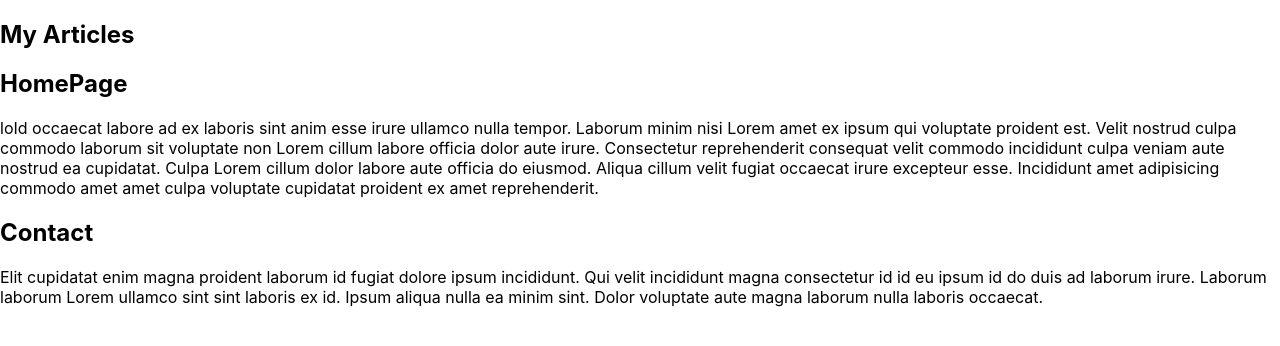
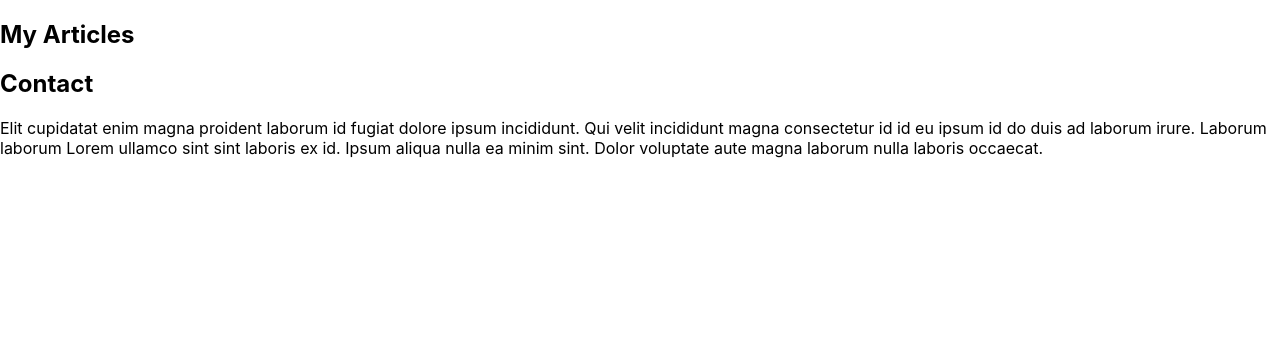
Before and after one commit to project815/React_Study, a React (Create React App) app: page /contact in a window 1280 px wide. Shown: the top 346 px of the page. Built offline with nearby package versions, Linux system fonts and the light colour scheme.

Commit message:
switch and exact

```diff
--- a/src/App.js
+++ b/src/App.js
@@ -1,7 +1,7 @@
 /** @format */
 
 import "./App.css";
-import { BrowserRouter, Route } from "react-router-dom";
+import { BrowserRouter, Route, Switch } from "react-router-dom";
 
 // Page Components
 import Home from "./pages/Home.js";
@@ -14,7 +14,8 @@ function App() {
         <nav>
           <h1>My Articles</h1>
         </nav>
-        <Route path="/">
+        <Switch>
+          <Route exact path="/">
             <Home />
           </Route>
           <Route path="/about">
@@ -23,6 +24,7 @@ function App() {
           <Route path="/contact">
             <Contact />
           </Route>
+        </Switch>
       </BrowserRouter>
     </div>
   );
```
Lines whose indentation alone changed are shown as unchanged.
